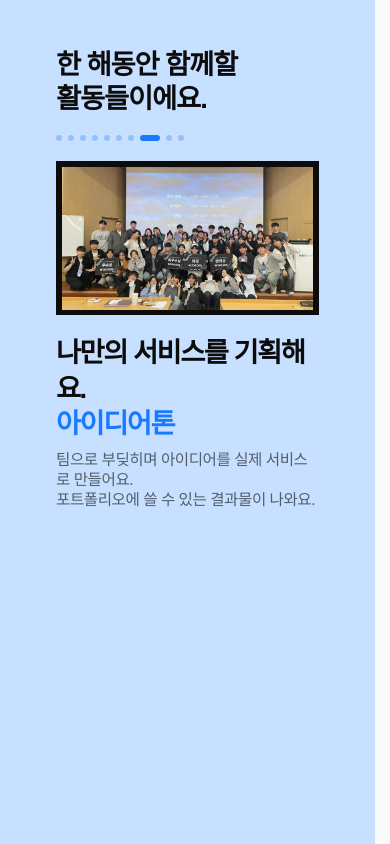
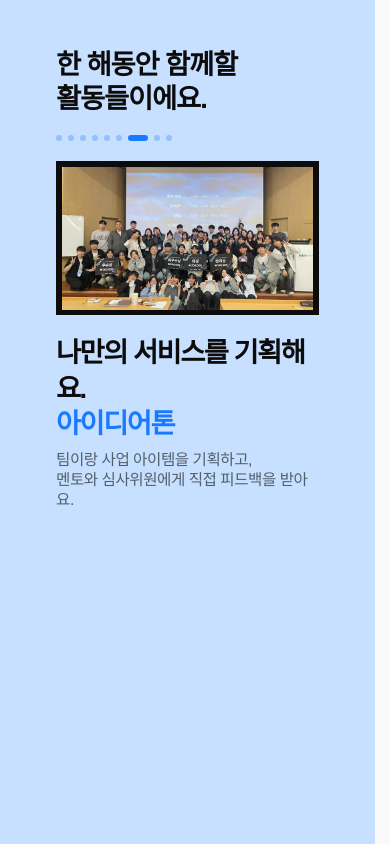
Before and after one commit to ssugameworks/homepage-frontend, a React (Vite) app: page / in a window 390 px wide. Shown: the part 3580-4424 px from the top of the page. Built offline with nearby package versions, Linux system fonts and the light colour scheme; a web font is replaced by a local one.

Commit message:
허걱쓰

```diff
--- a/src/pages/homepage/index.tsx
+++ b/src/pages/homepage/index.tsx
@@ -15,7 +15,6 @@ import {
 import { CTASection } from "@/pages/homepage/sections/CTASection";
 import { StatsSection } from "@/pages/homepage/sections/StatsSection";
 import { Footer } from "@/components/Footer";
-import { navigateActivity } from "@/lib/navigation";
 
 /* ─── Local assets ────────────────────────────────────────────────────── */
 import imgFrame1    from "@/assets/layer-2-img-1.webp";
@@ -61,72 +60,162 @@ const EVENTS = [
   {
     title: "벚꽃을 보러 놀러가요.",
     titleHighlight: "봄나들이",
-    description: <>벚꽃을 보러 밖에 나가요.<br />가볍게 친해지기 딱 좋은 시간이에요.</>,
+    description: (
+      <>
+        벚꽃을 보러 밖에 나가요.
+        <br />
+        가볍게 친해지기 딱 좋은 시간이에요.
+      </>
+    ),
     imgSrc: eventImg1,
-    imgStyle: { height: "135.94%", left: "-0.44%", top: "-25.25%", width: "103.47%" } as React.CSSProperties,
+    imgStyle: {
+      height: "135.94%",
+      left: "-0.44%",
+      top: "-25.25%",
+      width: "103.47%",
+    } as React.CSSProperties,
   },
   {
     title: "선배에게 물어봐요.",
     titleHighlight: "멘토링",
-    description: <>학교 생활, 전공, 소모임 활용까지 —<br />먼저 겪어본 재학생 멘토한테 뭐든 물어볼 수 있어요.</>,
+    description: (
+      <>
+        학교 생활, 전공, 소모임 활용까지 —<br />
+        먼저 겪어본 재학생 멘토한테 뭐든 물어볼 수 있어요.
+      </>
+    ),
     imgSrc: eventImg2,
-    imgStyle: { height: "135.94%", left: "-0.44%", top: "-25.25%", width: "103.47%" } as React.CSSProperties,
+    imgStyle: {
+      height: "135.94%",
+      left: "-0.44%",
+      top: "-25.25%",
+      width: "103.47%",
+    } as React.CSSProperties,
   },
   {
     title: "미션을 풀며 친해져요.",
     titleHighlight: "짝선짝후",
-    description: <>선배·후배 짝지어 미션을 같이 풀어요.<br />어색함이 금방 사라져요.</>,
+    description: (
+      <>
+        선배·후배 짝지어 미션을 같이 풀어요.
+        <br />
+        어색함이 금방 사라져요.
+      </>
+    ),
     imgSrc: eventImg3,
-    imgStyle: { height: "139.2%", left: "-1.69%", top: "-10.62%", width: "103.47%" } as React.CSSProperties,
+    imgStyle: {
+      height: "139.2%",
+      left: "-1.69%",
+      top: "-10.62%",
+      width: "103.47%",
+    } as React.CSSProperties,
   },
   {
     title: "직무에 대한 이야기를 들어요.",
     titleHighlight: "커피챗",
-    description: <>실제 일하고 있는 선배의 커리어 이야기를 직접 들어요.<br />취업, 진로 — 궁금한 거 바로 물어볼 수 있어요.</>,
+    description: (
+      <>
+        실제 일하고 있는 선배의 커리어 이야기를 직접 들어요.
+        <br />
+        취업, 진로 — 궁금한 거 바로 물어볼 수 있어요.
+      </>
+    ),
     imgSrc: eventImg4,
-    imgStyle: { height: "135.94%", left: "-0.44%", top: "-25.25%", width: "103.47%" } as React.CSSProperties,
+    imgStyle: {
+      height: "135.94%",
+      left: "-0.44%",
+      top: "-25.25%",
+      width: "103.47%",
+    } as React.CSSProperties,
   },
   {
-    title: "더 큰 현장과 연결돼요.",
+    title: "서비스로 구현하고 모의 투자를 받아요.",
     titleHighlight: "Flow: Startup Bridge",
-    description: <>스타트업과 창업 생태계 이야기를 가까이에서 들어요.<br />밖으로 이어지는 감각을 키우는 시간이에요.</>,
+    description: (
+      <>
+        아이디어톤에서 나아가 사업화까지 해요.
+        <br />
+        투자자 앞에서 IR 피칭으로 모의 투자를 받아요.
+      </>
+    ),
     imgSrc: eventImg5,
-    imgStyle: { height: "138.49%", left: "-1.85%", top: "-24.48%", width: "103.68%" } as React.CSSProperties,
+    imgStyle: {
+      height: "138.49%",
+      left: "-1.85%",
+      top: "-24.48%",
+      width: "103.68%",
+    } as React.CSSProperties,
   },
   {
     title: "꾸준히 풀며 실력을 쌓아요.",
     titleHighlight: "잔디심기 챌린지",
-    description: <>백준 문제 풀이 마라톤으로 매일 한 칸씩 잔디를 심어요.<br />꾸준함으로 실력을 만드는 시간이에요.</>,
+    description: (
+      <>
+        매일 백준 문제를 풀며 점수를 쌓아요.
+        <br />
+        점수가 쌓이면 상품으로 돌아와요.
+      </>
+    ),
     imgSrc: eventImg4,
-    imgStyle: { height: "135.94%", left: "-0.44%", top: "-25.25%", width: "103.47%" } as React.CSSProperties,
-  },
-  {
-    title: "배운 걸 무대에서 보여줘요.",
-    titleHighlight: "경찰과 도둑",
-    description: <>팀으로 준비한 결과물을 대회에서 직접 선보여요.<br />실전의 긴장감 속에서 더 크게 성장해요.</>,
-    imgSrc: eventImg5,
-    imgStyle: { height: "138.49%", left: "-1.85%", top: "-24.48%", width: "103.68%" } as React.CSSProperties,
+    imgStyle: {
+      height: "135.94%",
+      left: "-0.44%",
+      top: "-25.25%",
+      width: "103.47%",
+    } as React.CSSProperties,
   },
   {
     title: "나만의 서비스를 기획해요.",
     titleHighlight: "아이디어톤",
-    description: <>팀으로 부딪히며 아이디어를 실제 서비스로 만들어요.<br />포트폴리오에 쓸 수 있는 결과물이 나와요.</>,
+    description: (
+      <>
+        팀이랑 사업 아이템을 기획하고,
+        <br />
+        멘토와 심사위원에게 직접 피드백을 받아요.
+      </>
+    ),
     imgSrc: eventImg5,
-    imgStyle: { height: "138.49%", left: "-1.85%", top: "-24.48%", width: "103.68%" } as React.CSSProperties,
+    imgStyle: {
+      height: "138.49%",
+      left: "-1.85%",
+      top: "-24.48%",
+      width: "103.68%",
+    } as React.CSSProperties,
   },
   {
-    title: "작품을 직접 보고 느껴요.",
+    title: "내 작품을 직접 전시해요.",
     titleHighlight: "미디어 아트 전시회",
-    description: <>미디어 아트를 함께 보며 시야를 넓혀요.<br />콘텐츠와 경험을 보는 감각도 함께 자라요.</>,
+    description: (
+      <>
+        감각적인 미디어 아트를 직접 만들고,
+        <br />
+        전시회를 열어 관람객을 맞이해요.
+      </>
+    ),
     imgSrc: eventImg6,
-    imgStyle: { height: "231.99%", left: "0", top: "-82.61%", width: "100%" } as React.CSSProperties,
+    imgStyle: {
+      height: "231.99%",
+      left: "0",
+      top: "-82.61%",
+      width: "100%",
+    } as React.CSSProperties,
   },
   {
     title: "1박 2일로 같이 떠나요.",
     titleHighlight: "MT",
-    description: <>학기 중엔 못 나눈 이야기까지,<br />한 번에 가까워지는 시간이에요.</>,
+    description: (
+      <>
+        학기 중엔 못 나눈 이야기까지,
+        <br />한 번에 가까워지는 시간이에요.
+      </>
+    ),
     imgSrc: eventImg6,
-    imgStyle: { height: "231.99%", left: "0", top: "-82.61%", width: "100%" } as React.CSSProperties,
+    imgStyle: {
+      height: "231.99%",
+      left: "0",
+      top: "-82.61%",
+      width: "100%",
+    } as React.CSSProperties,
   },
 ] as const;
 
@@ -940,7 +1029,7 @@ export function Homepage({ onHeaderConfig, onHeroReady }: PageProps) {
         {/* ── Event ─────────────────────────────────────────────── */}
         <section id="event" className="flex flex-col items-center w-full">
           <div
-            className="flex flex-col gap-16 items-center px-10 py-12 md:py-20 w-full"
+            className="flex flex-col gap-16 items-center px-10 pt-12 pb-6 md:py-20 w-full"
             style={{
               background:
                 "linear-gradient(to bottom,#c7e0ff 0%,#c7e0ff 74%,#fafafa 100%)",
@@ -957,14 +1046,6 @@ export function Homepage({ onHeaderConfig, onHeroReady }: PageProps) {
             <EventScrollShowcase />
             <div ref={eventEndRef} />
 
-            <button
-              onClick={navigateActivity}
-              className="border-b border-[#0c0c0d] flex items-center p-2 bg-transparent cursor-pointer group"
-            >
-              <span className="font-medium text-ink text-[20px] leading-none transition-opacity duration-300 group-hover:opacity-50">
-                활동 더 보기 →
-              </span>
-            </button>
           </div>
         </section>
 
--- a/src/pages/homepage/sections/CTASection.tsx
+++ b/src/pages/homepage/sections/CTASection.tsx
@@ -1,6 +1,6 @@
 export function CTASection() {
   return (
-    <section className="flex min-h-100 w-full items-center justify-center px-10 py-20 lg:h-150 lg:py-0">
+    <section className="flex min-h-100 w-full items-center justify-center px-10 pt-10 pb-20 lg:h-150 lg:py-0">
       <div className="flex w-full max-w-184 flex-col items-center gap-10">
         <div className="flex w-full flex-col items-center gap-8 text-center text-ink">
           <span
```
